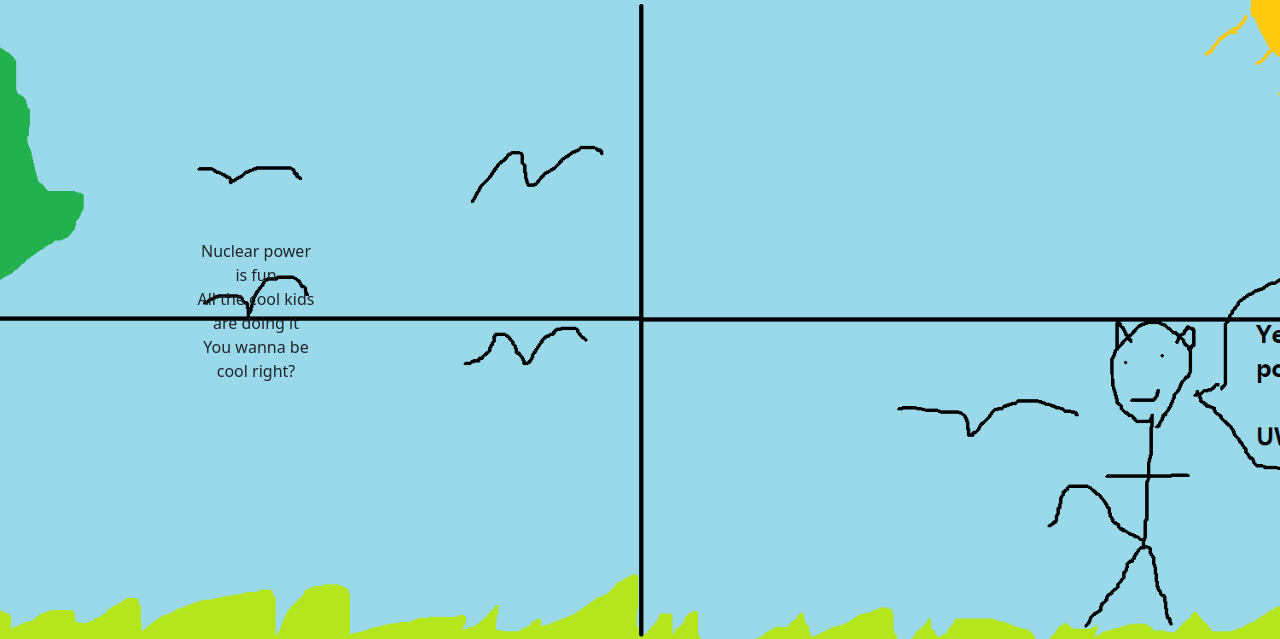
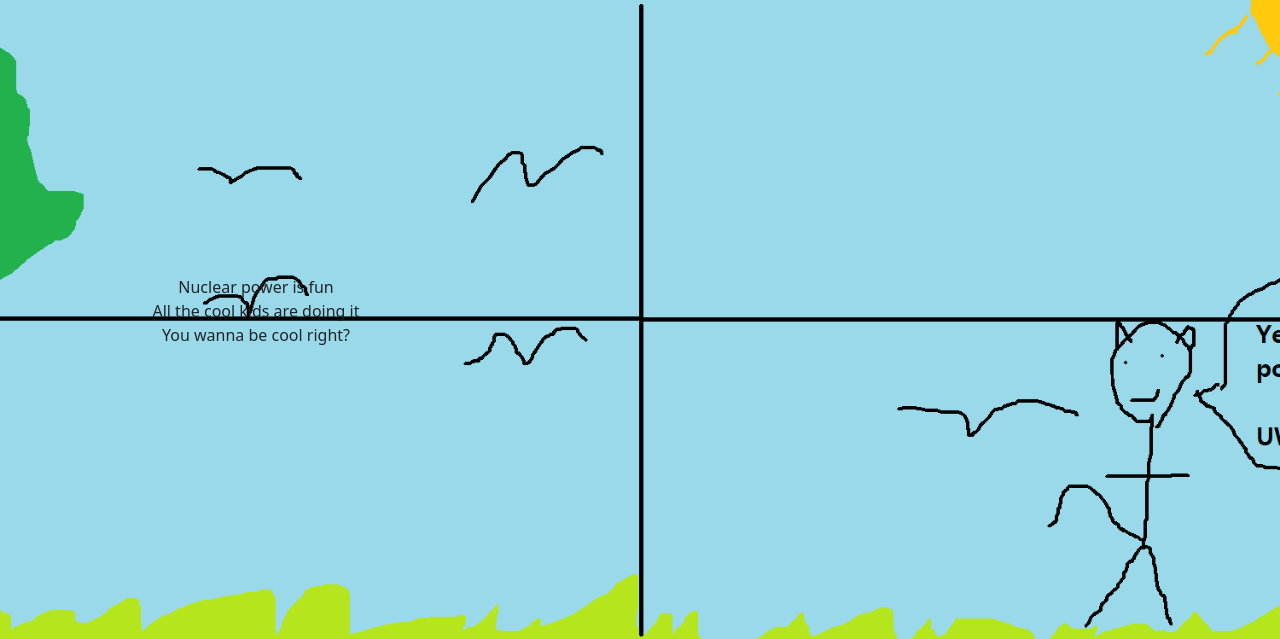
Before and after one commit to pottsb/Hackathon2022-FlatWebsite, a PHP site: page / in a window 1280 px wide. Shown: the part 161-800 px from the top of the page. Run offline with PHP 8.4, Linux system fonts and the light colour scheme.

Commit message:
Fix textbox size

```diff
--- a/styles/style.css
+++ b/styles/style.css
@@ -87,7 +87,7 @@ html, body {
 
 }
 .centre {
-    flex: 0 0 120px;
+    flex: 0 0 50%;
   }
 
 
```
